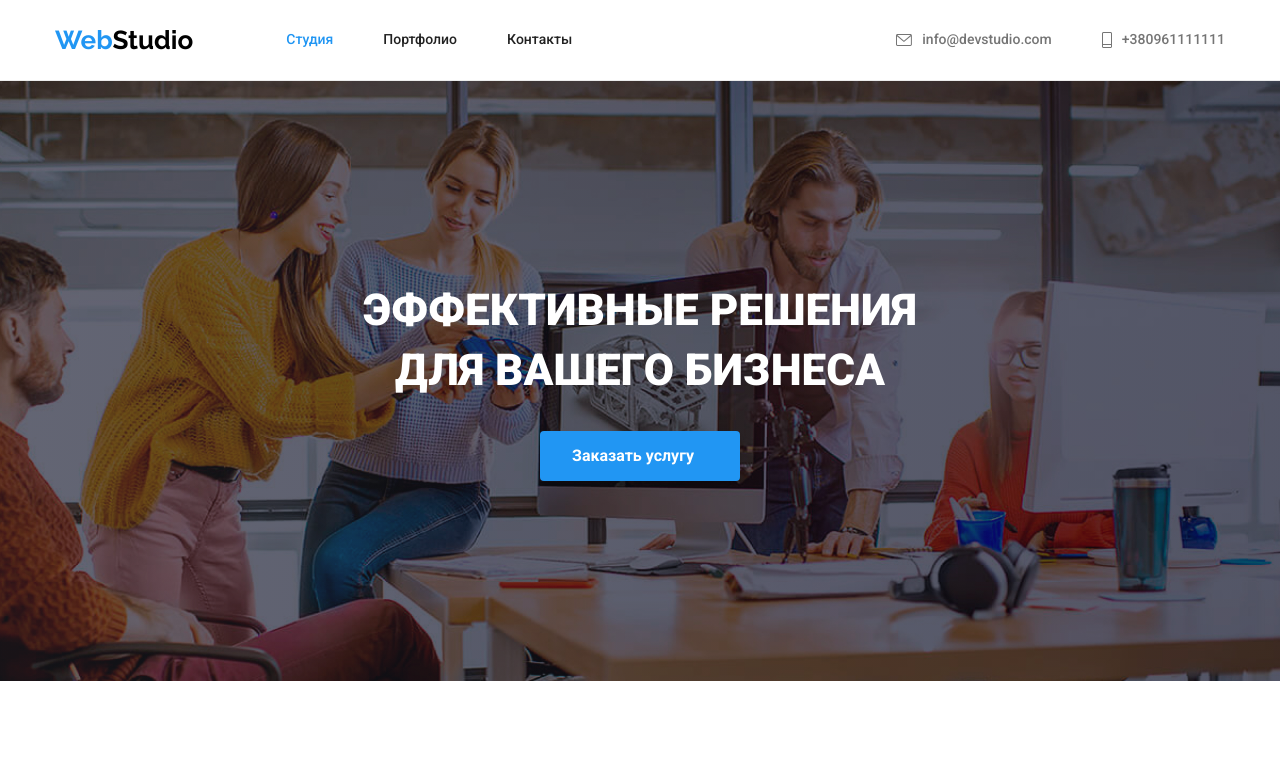
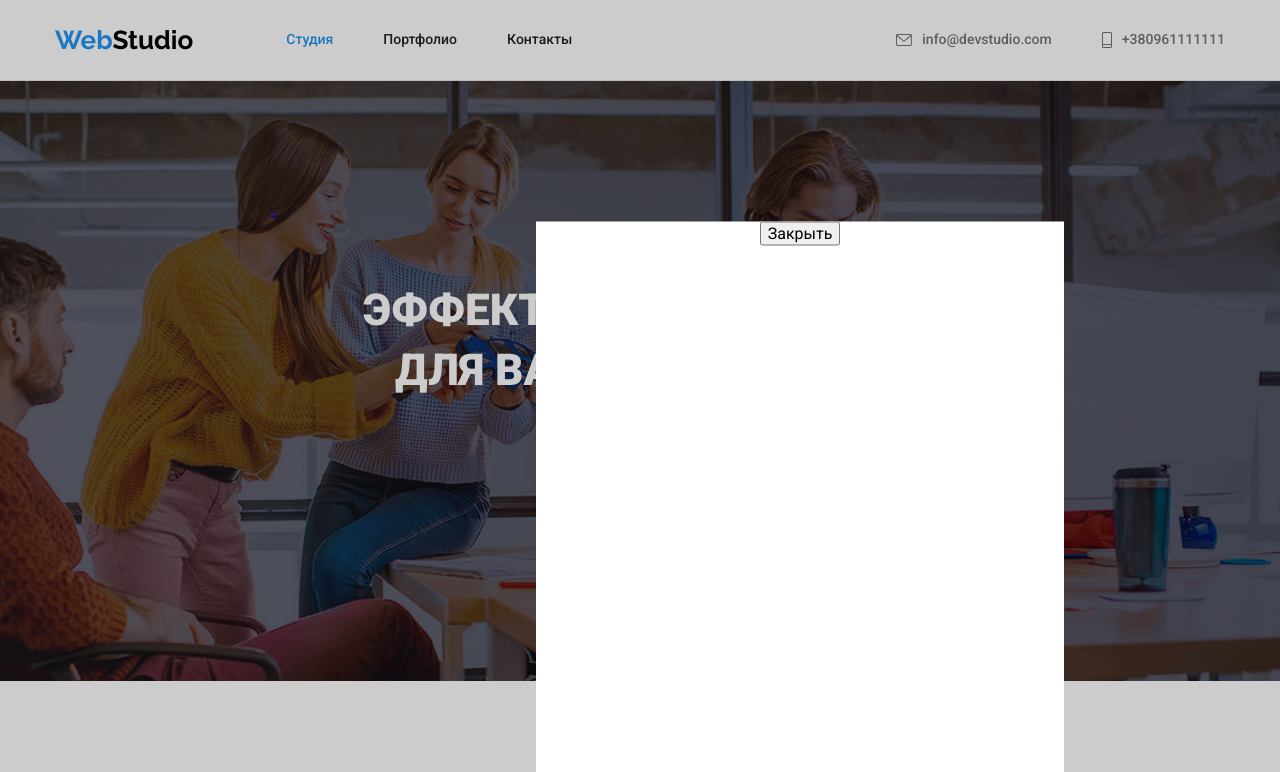
Before and after one commit to ksuklik/goit-markup-hw-999, a plain HTML site: page index.html in a window 1280 px wide. Both pictures are taken after a click on the button "Заказать услугу". Shown: the top 772 px of the page. Drawn offline with nearby package versions, Linux system fonts and the light colour scheme.

Commit message:
модальное окно

```diff
--- a/css/styles.css
+++ b/css/styles.css
@@ -208,6 +208,36 @@ fill:var(--accent-color);
   color: var(--accent-new-color);
   background-color: var(--accent-color);
 }
+ /* modal */
+
+ .backdrop{
+   position: fixed;
+   top: 0;
+   left: 0;
+   width: 1600px;
+   height: 1024px;
+   background: rgba(0, 0, 0, 0.2);
+   box-shadow: 0px 4px 4px rgba(0, 0, 0, 0.25);
+ }
+
+ .backdrop.is-hidden{
+   opacity: 0;
+   pointer-events: none;
+ }
+
+ .modal{
+   min-width: 528px;
+   min-height: 581px;
+   background: #FFFFFF;
+
+   position: absolute;
+   top: 50%;
+   left: 50%;
+   transform: translate(-50%, -50%);
+   padding: 221px, 536px;
+
+
+ }
 
 /* Организхационные моменты */
 
--- a/index.html
+++ b/index.html
@@ -51,7 +51,13 @@
       <section class="banner">
         <div class="container">
         <h1 class="banner-subtitle">ЭФФЕКТИВНЫЕ РЕШЕНИЯ <br> ДЛЯ ВАШЕГО БИЗНЕСА</h1>
-        <button type="button" class="button primary">Заказать услугу</button>
+        <button type="button" class="button primary" data-modal-open>Заказать услугу</button>
+      </div>
+      <!-- modal -->
+      <div class="backdrop is-hidden" data-modal>
+        <div class="modal">
+          <button type="button" data-modal-close>Закрыть</button>
+        </div>
       </div>
       </section>
 
@@ -394,5 +400,6 @@
      </div>
 
     </footer>
+    <script src="./js/modal.js"></script>
   </body>
 </html>
--- /dev/null
+++ b/js/modal.js
@@ -0,0 +1,14 @@
+(() => {
+    const refs = {
+      openModalBtn: document.querySelector('[data-modal-open]'),
+      closeModalBtn: document.querySelector('[data-modal-close]'),
+      modal: document.querySelector('[data-modal]'),
+    };
+
+    refs.openModalBtn.addEventListener('click', toggleModal);
+    refs.closeModalBtn.addEventListener('click', toggleModal);
+
+    function toggleModal() {
+      refs.modal.classList.toggle('is-hidden');
+    }
+  })();
```
Also changed, not shown: img/Vector.svg (added).
